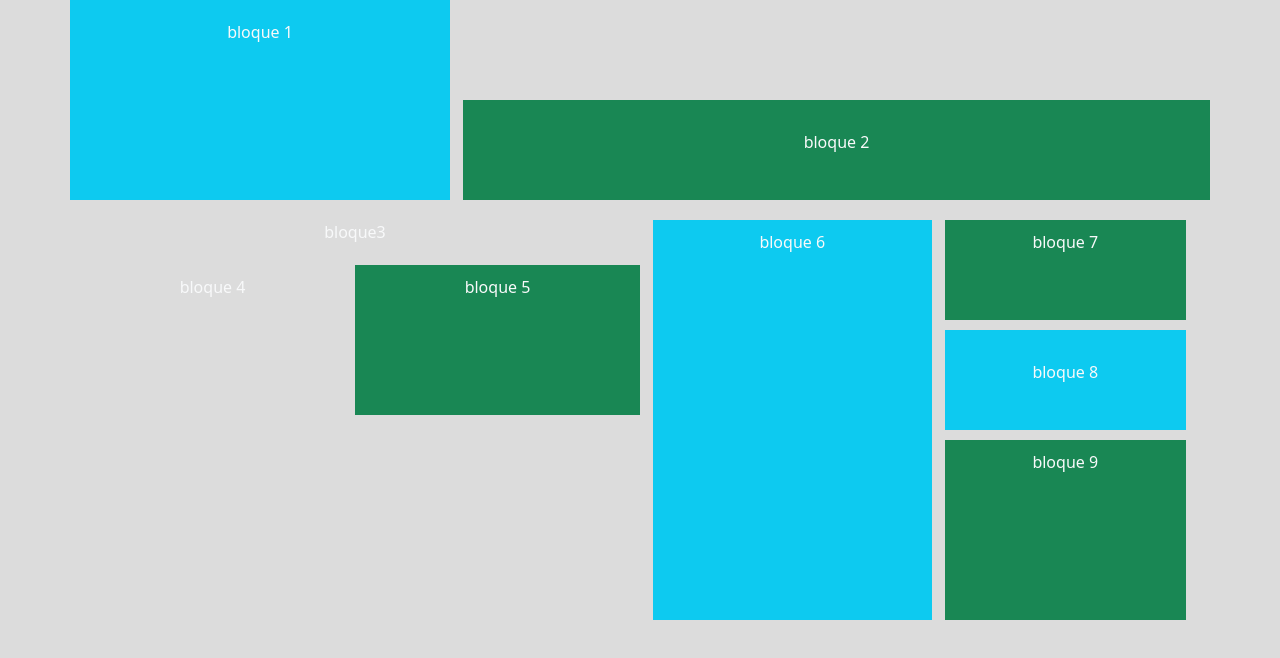
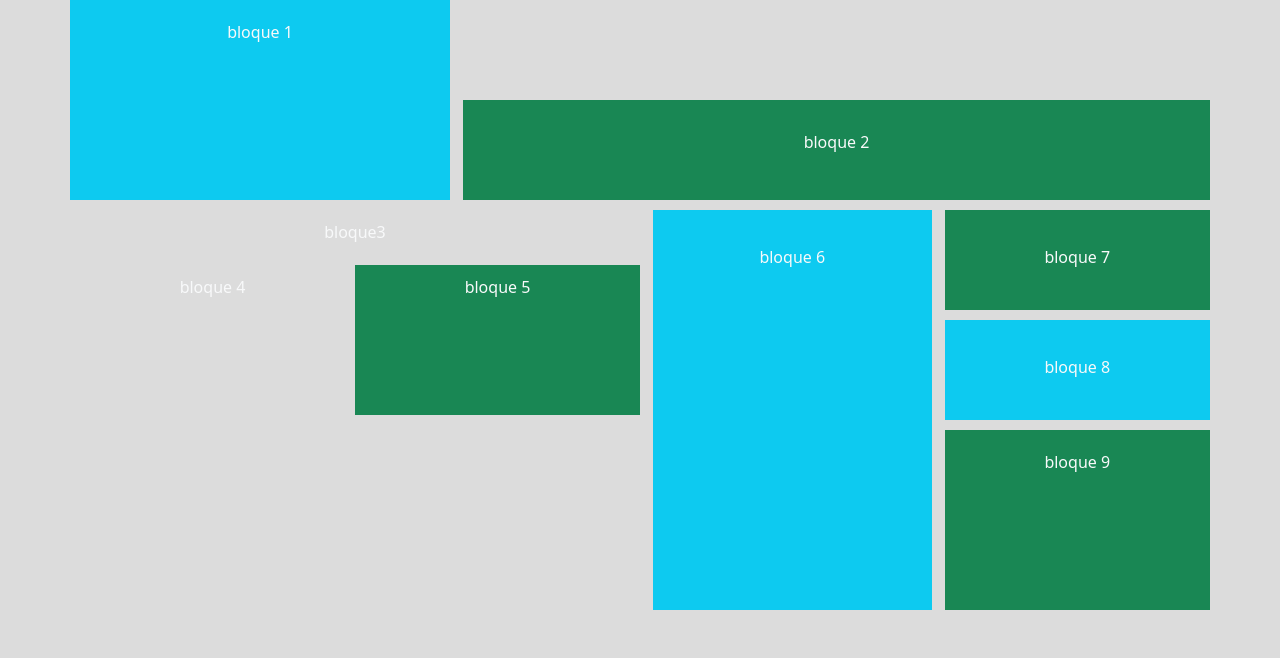
Before and after one commit to RUBEN-INFOT-D/Prueba-Bootstrap, a plain HTML site: page index.html in a window 1280 px wide. Drawn offline with nearby package versions, Linux system fonts and the light colour scheme.

Commit message:
perfecto

```diff
--- a/index.html
+++ b/index.html
@@ -29,9 +29,9 @@
     </div>
     <div>
         <div class="row">
-            <div class="col-6">
+            <div class="col-6" style="margin-top: 10px;">
                 <div class="row">
-                    <div class="col-12" style="margin-top: 10px; height: 55px; padding-top: 10px;">
+                    <div class="col-12" style="height: 55px; padding-top: 10px;">
                         bloque3
                     </div>
                 </div>
@@ -44,33 +44,30 @@
                     </div>
                 </div>
             </div>
-            <div class="col-6">
-                <div class="row" style="margin-top: 10px; margin-left: 1px;">
-                    <div class="col-6 bg-info" style="height: 400px; padding-top: 10px; margin-top: 10px;">
+            <div class="col-6" style="margin-top: 10px;">
+                <div class="row" style="margin-left: 1px;">
+                    <div class="col-6 bg-info" style="height: 400px;  padding-top: 35px;">
                         bloque 6
                     </div>
-                    <div class="col-6">
+                    <div class="col-6" >
                         <div class="row" style="margin-left: 1px;">
-                            <div class="row" style="margin-top: 10px;">
-                                <div class="col-12 bg-success" style="height: 100px; padding-top: 10px;">
-                                    bloque 7
-                                </div>
+                            <div class="col-12 bg-success" style="height: 100px; padding-top: 35px;">
+                                bloque 7
                             </div>
-                            <div class="row" style="margin-top: 10px;">
-                                <div class="col-12 bg-info" style="height: 100px; padding-top: 30px;">
-                                    bloque 8
-                                </div>
+                        </div>
+                        <div class="row" style="margin-left: 1px; margin-top: 10px;">
+                            <div class="col-12 bg-info" style="height: 100px; padding-top: 35px;">
+                                bloque 8
                             </div>
-                            <div class="row" style="margin-top: 10px;">
-                                <div class="col-12 bg-success" style="height: 180px; padding-top: 10px;">
-                                    bloque 9
-                                </div>
+                        </div>
+                        <div class="row" style="margin-left: 1px; margin-top: 10px;">
+                            <div class="col-12 bg-success" style="height: 180px; padding-top: 20px;">
+                                bloque 9
                             </div>
                         </div>
                     </div>
                 </div>
             </div>
         </div>
-    </div>
 </body>
 </html>
```
